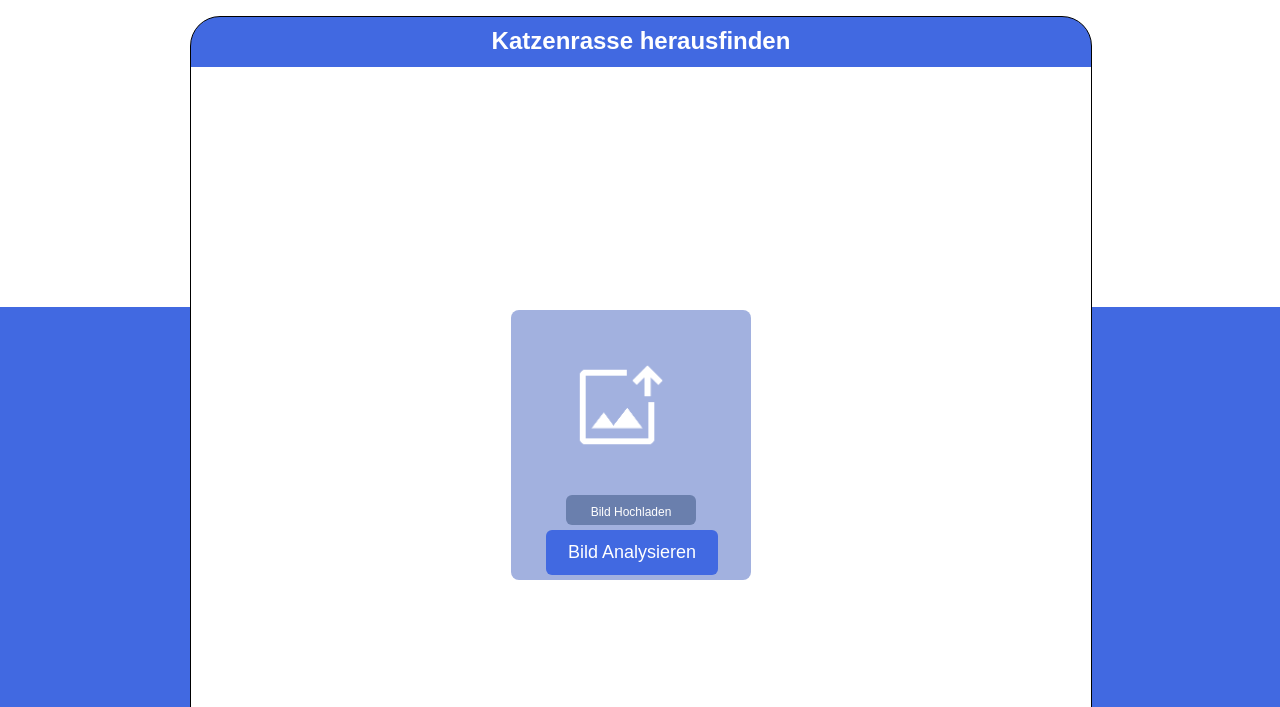
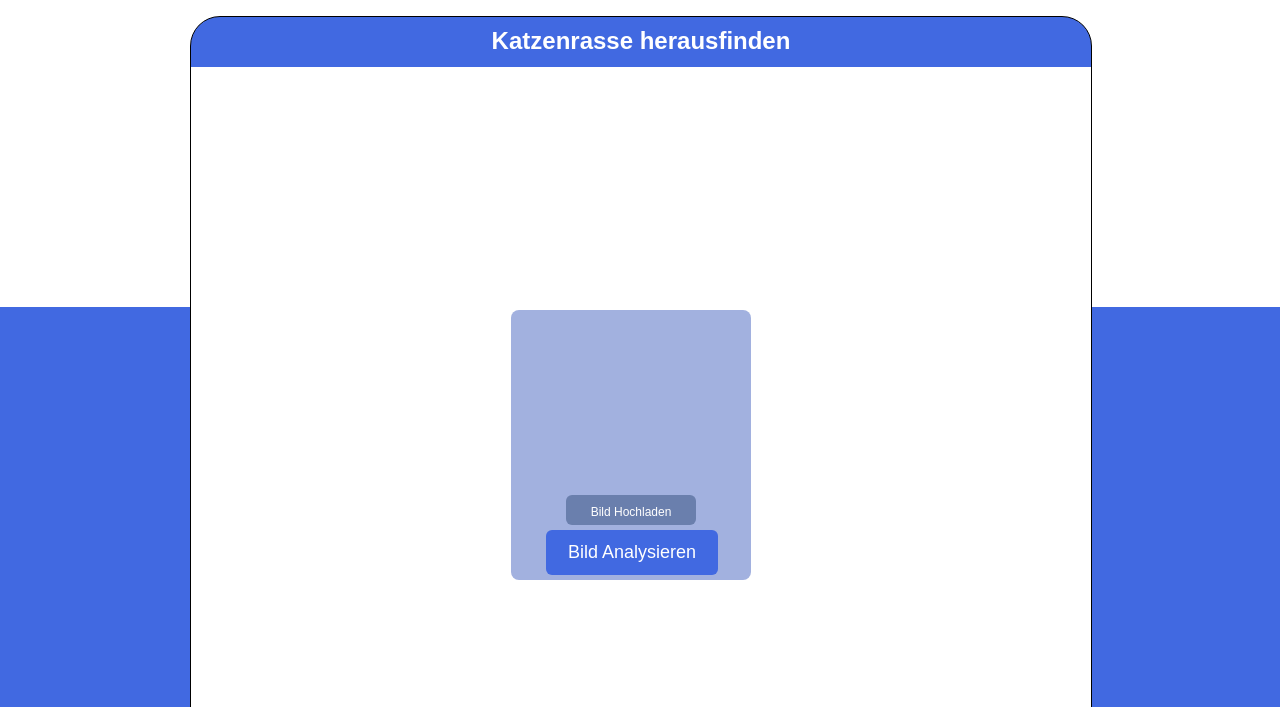
Before and after one commit to karpfenwimpel/miezi-website, a plain HTML site: page findcatbreed.html in a window 1280 px wide. Shown: the part 93-800 px from the top of the page. Drawn offline with Linux system fonts and the light colour scheme.

Commit message:
Add files via upload

```diff
--- a/findcatbreed.html
+++ b/findcatbreed.html
@@ -18,7 +18,6 @@
 
         <div class="image-drop-field">
             <img id="preview" style="width:200px; position: absolute; margin-left: 0px; margin-top: -40px; display:none; z-index: 1;" alt="Vorschau">
-            <img src="upload_image.png" alt="upload image" style="position: absolute; top: 400px; left: 267px; width: 100px; z-index: 0;">
 
             <button style="position: absolute; width: 130px; height: 30px; line-height: 10px; font-size: 12px; margin-left: 35px; margin-top: 175px; background-color: rgb(106, 127, 173);" onclick="document.getElementById('imgUpload').click()">Bild Hochladen</button>
             <input id="imgUpload" type="file" accept="image/*" style="z-index: 2; position: absolute; display:none">
```
